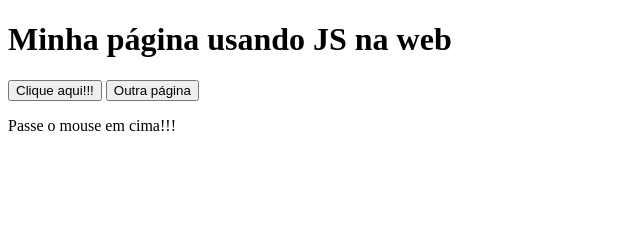
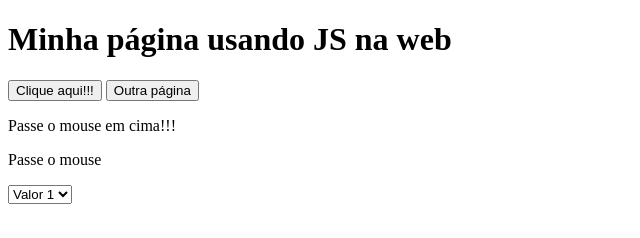
Before and after one commit to delugegt/aulas-jsweb, a plain HTML site: page index.html in a window 1280 px wide. Shown: the whole page, without its empty margins (0-640 px from the left). Drawn offline with Linux system fonts and the light colour scheme.

Commit message:
commit final

```diff
--- a/index.html
+++ b/index.html
@@ -17,6 +17,12 @@
     <button type="button" onclick="clicou()">Clique aqui!!!</button>
     <button type="button" onclick="redirecionar()"> Outra página</button>
     <p id="agradecimento">  </p>
-    <p id="mousemove" onmouseover="mouseOn()">Passe o mouse em cima!!!</p>
+    <p id="mousemove" onmouseover="mouseOn()">Passe o mouse em cima!!!</p><!--onmouseout(funcaoTrocar(this)) parametro this é seu proprio mouse-->
+    <p id="mousemove2" onmouseover="voltar(this)" onmouseout="trocar(this)"> Passe o mouse </p>
+    <select onchange="funcaoChange(this)">
+      <option value="1"> Valor 1 </option>
+      <option value="2"> Valor 2 </option>
+      <option value="3"> Valor 3 </option>
+    </select>
   </body>
 </html>
--- a/js/main.js
+++ b/js/main.js
@@ -106,3 +106,20 @@ function redirecionar(){
 function mouseOn(){
   alert("Foi!!!");
 }
+
+
+
+
+function voltar(elemento) {
+  document.getElementById("mousemove2").innerHTML = "PASSE O MOUSE AQUI";
+}
+
+function trocar(elemento) {
+  elemento.innerHTML = "Obrigado por passar o mouse! "
+}
+
+//A FUNÇÃO TROCAR pode ser igual a funcao voltar, com o mesmo parametro!!!
+
+function funcaoChange(elemento) {
+  console.log(elemento.value);
+}
```
